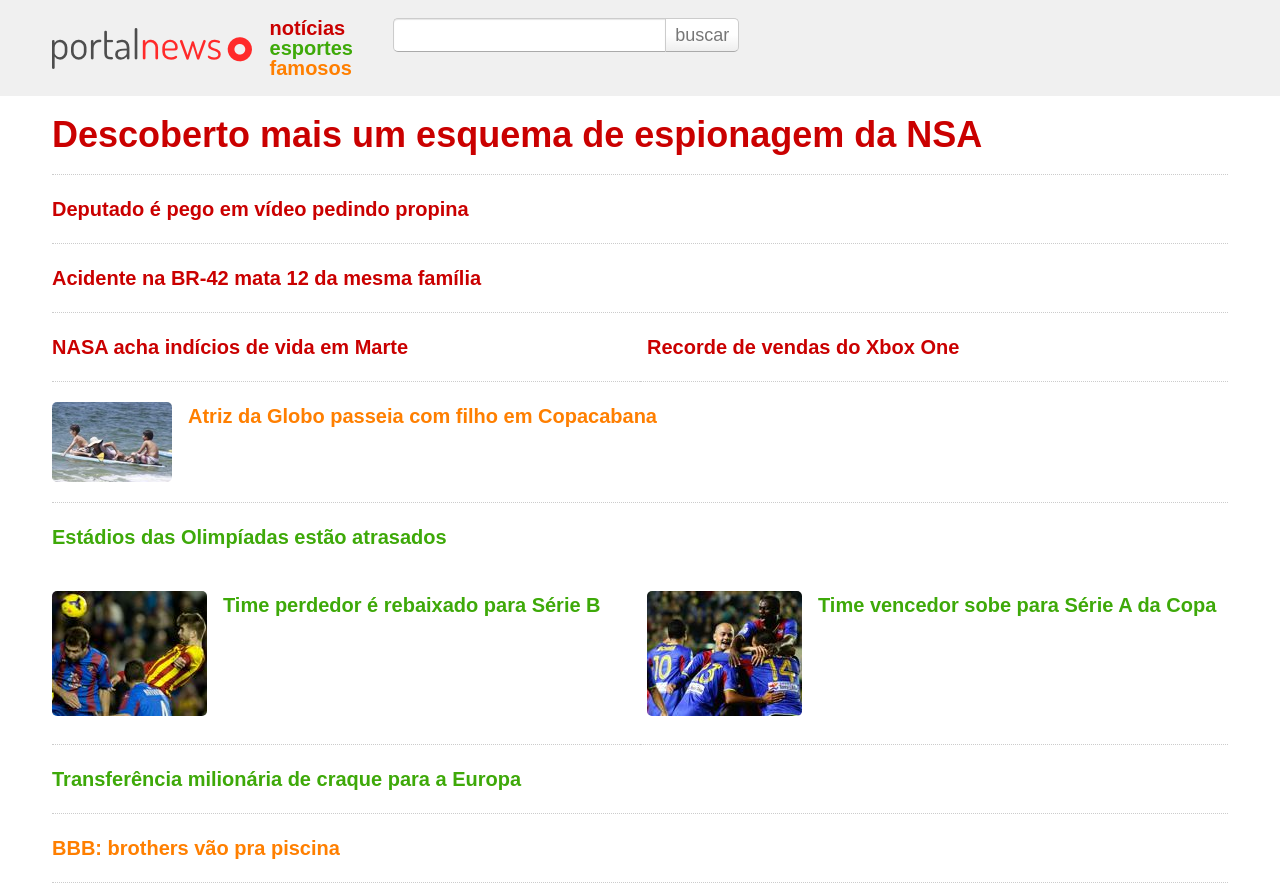
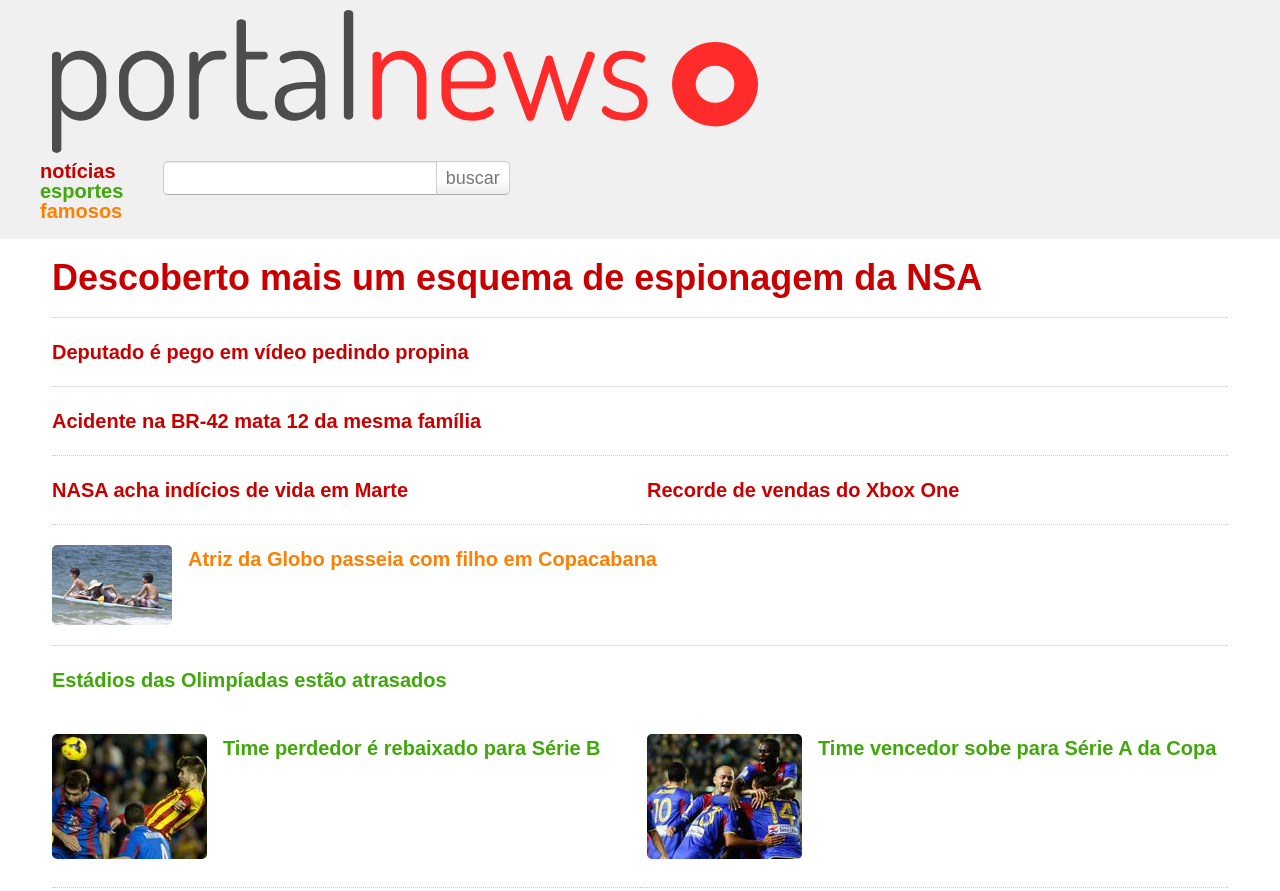
Before and after one commit to ricardomogio2/webResponsivo, a plain HTML site: page index.html in a window 1280 px wide. Shown: the top 891 px of the page. Drawn offline with Linux system fonts and the light colour scheme.

```diff
--- a/index.html
+++ b/index.html
@@ -15,7 +15,7 @@
 			<button class="menu-abrir">Abre</button>
 
 			<h1 class="logo">
-				<img src="img/logo.png" alt="Notícias.com">
+				<img src="img/logo.svg" alt="Notícias.com">
 			</h1>
 
 			<nav class="barra-nav">
```
